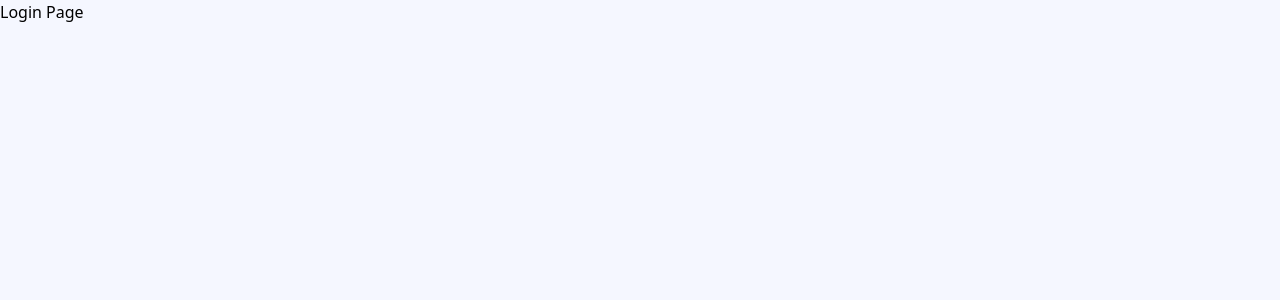
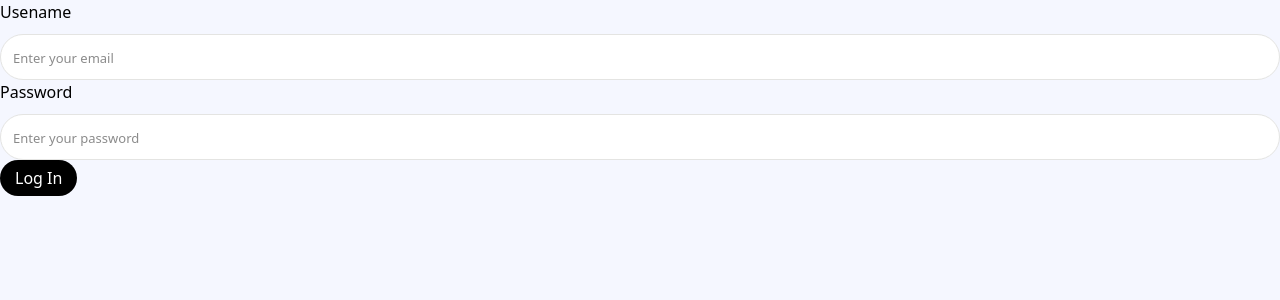
Before and after one commit to SajiburMunna/bc-pay, a Next.js app: page /log-in in a window 1280 px wide. Shown: the top 300 px of the page. Built offline with nearby package versions, Linux system fonts and the light colour scheme.

Commit message:
feat(login): added basic structure

```diff
--- a/package.json
+++ b/package.json
@@ -11,6 +11,7 @@
   "dependencies": {
     "class-variance-authority": "^0.7.1",
     "clsx": "^2.1.1",
+    "js-cookie": "^3.0.5",
     "next": "15.1.6",
     "react": "^19.0.0",
     "react-dom": "^19.0.0",
--- a/src/app/(auth)/log-in/page.tsx
+++ b/src/app/(auth)/log-in/page.tsx
@@ -1,7 +1,14 @@
-import React from "react";
+import { Metadata } from "next";
+
+import LoginForm from "@/features/Login/LoginForm";
+
+export const metadata: Metadata = {
+  title: "BCPay | Log In",
+  description: "Log in to your BCPay account",
+};
 
 function Page() {
-  return <div>Login Page</div>;
+  return <LoginForm />;
 }
 
 export default Page;
--- /dev/null
+++ b/src/components/Button.tsx
@@ -0,0 +1,74 @@
+"use client";
+
+import React, { PropsWithChildren } from "react";
+import { cva, VariantProps } from "class-variance-authority";
+
+import { cn } from "@/utilits";
+
+const buttonVariants = cva(
+  "rounded-[30px] font-semibold transition-all duration-200 ease-in-out py-[8.5px] px-[15px] h-9 flex gap-3 items-center justify-center select-none",
+  {
+    variants: {
+      type: {
+        primary:
+          "dark:bg-primary  bg-black dark:text-black text-white text-sm font-medium leading-[21px] dark:hover:bg-primary-dark hover:bg-[#404040] active:scale-95",
+        secondary:
+          "dark:bg-[#3B3B3B] bg-[#E5E5E4] dark:hover:bg-[#2E2E2E] hover:bg-[#D1D1D0] dark:text-white text-black text-sm font-medium leading-[21px] active:scale-95",
+        plaintext:
+          "px-4 py-2 text-sm font-medium leading-[21px] text-[rgba(255, 255, 255, 0.80)] hover:text-white hover:bg-black active:scale-95",
+        dark: "bg-white dark:bg-black text-black dark:text-primary-text border dark:border-[#313131] border-[#E4E4E2] hover:bg-gray-100 dark:hover:bg-gray-900 active:scale-95",
+        light:
+          "bg-[#E5E5E4] dark:bg-white text-black dark:text-black border border-[#313131] hover:bg-gray-200 dark:hover:bg-gray-300 active:scale-95",
+        outline:
+          "border dark:border-primary border-[#E5E5E4] dark:text-white text-black dark:hover:bg-primary hover:bg-[#E5E5E4] dark:hover:text-black active:scale-95 rounded-[16px]",
+        danger:
+          "bg-red-500 text-white dark:text-white dark:bg-red-500 hover:bg-red-600 active:scale-95 text-sm font-medium leading-[21px]",
+      },
+      size: {
+        small: "text-sm",
+        medium: "text-base",
+        large: "text-lg",
+      },
+    },
+    defaultVariants: {
+      type: "primary",
+      size: "medium",
+    },
+  }
+);
+interface ButtonProps extends VariantProps<typeof buttonVariants> {
+  className?: string;
+  actionType?: "submit" | "reset" | "button";
+  loading?: boolean;
+  disabled?: boolean;
+  onClick?: () => void;
+}
+
+const Button = ({
+  type,
+  size,
+  children,
+  onClick,
+  className,
+  actionType = "button",
+  loading = false,
+  disabled = false,
+}: PropsWithChildren<ButtonProps>) => {
+  return (
+    <button
+      onClick={onClick}
+      className={cn(buttonVariants({ type, size }), className, {
+        "cursor-default opacity-50": loading || disabled,
+      })}
+      type={actionType}
+      disabled={loading || disabled}
+    >
+      <div className="flex items-center">
+        {loading && <span className="loader mr-2"></span>}
+        <div className="flex items-center gap-3">{children}</div>
+      </div>
+    </button>
+  );
+};
+
+export default Button;
--- a/src/components/InputField.tsx
+++ b/src/components/InputField.tsx
@@ -0,0 +1,105 @@
+import { cva } from "class-variance-authority";
+import { forwardRef } from "react";
+
+import { cn } from "@/utilits";
+
+const inputClasses = cva(
+  "w-full dark:bg-[#000] dark:placeholder:text-[#ACB5BB] placeholder:text-[#00000075] placeholder:text-[13px] text-black dark:text-[#ACB5BB] text-sm border dark:border-[#313131] border-[#E4E4E2] pl-10 pr-3 py-2 transition duration-300 ease focus:outline-none focus:shadow-none h-[46px] bg-green",
+  {
+    variants: {
+      rounded: {
+        full: "rounded-full",
+        default: "rounded-md",
+      },
+    },
+    defaultVariants: {
+      rounded: "default",
+    },
+  }
+);
+
+type InputProps = {
+  type?: "text" | "password" | "email" | "number";
+  placeholder?: string;
+  label?: string;
+  leading?: React.ReactNode;
+  trailing?: React.ReactNode;
+  leadingBg?: string;
+  trailingBg?: string;
+  className?: string;
+  name?: string;
+  error?: string;
+} & React.InputHTMLAttributes<HTMLInputElement>;
+
+const InputField = forwardRef<HTMLInputElement, InputProps>(
+  (
+    {
+      placeholder = "Enter Your Text",
+      label,
+      leading,
+      trailing,
+      leadingBg,
+      trailingBg,
+      className,
+      type = "text",
+      name,
+      error,
+      ...props
+    },
+    ref
+  ) => {
+    return (
+      <div className="w-full">
+        {label && (
+          <label className="block text-base mb-[10px] text-black dark:text-white-rgba-90">
+            {label}
+          </label>
+        )}
+        <div className="relative flex items-center">
+          {leading && (
+            <div
+              className={cn(
+                "absolute left-0 top-0 h-full w-10 flex items-center justify-center",
+                leadingBg ? leadingBg : ""
+              )}
+            >
+              {leading}
+            </div>
+          )}
+
+          <input
+            ref={ref}
+            className={cn(
+              inputClasses({ rounded: "full" }),
+              leading ? "pl-10" : "pl-3",
+              trailing ? "pr-10" : "pr-3",
+              className
+            )}
+            placeholder={placeholder}
+            type={type}
+            name={name}
+            {...props}
+          />
+
+          {trailing && (
+            <div
+              className={cn(
+                "absolute right-0 top-0 h-full flex items-center justify-center px-5 rounded-r-[30px]",
+                trailingBg ? trailingBg : ""
+              )}
+            >
+              {trailing}
+            </div>
+          )}
+        </div>
+        {error ? (
+          <p className="text-red-500 text-xs mt-1 ml-4">{error}</p>
+        ) : null}
+      </div>
+    );
+  }
+);
+
+InputField.displayName = "InputField";
+
+export default InputField;
--- /dev/null
+++ b/src/features/Login/LoginForm.tsx
@@ -0,0 +1,42 @@
+"use client";
+
+import { ChangeEvent, FormEvent, useState } from "react";
+
+import Button from "@/components/Button";
+import InputField from "@/components/InputField";
+
+export default function LoginForm() {
+  const [formData, setFormData] = useState({
+    username: "",
+    password: "",
+  });
+
+  const handleChange = (evt: ChangeEvent<HTMLInputElement>) => {
+    const { name, value } = evt.target;
+    setFormData((prev) => ({ ...prev, [name]: value }));
+  };
+
+  const handleSubmit = (evt: FormEvent<HTMLFormElement>) => {
+    evt.preventDefault();
+    console.log("Submitted Data:", formData);
+  };
+
+  return (
+    <form onSubmit={handleSubmit}>
+      <InputField
+        label="Usename"
+        placeholder="Enter your email"
+        name="username"
+        onChange={handleChange}
+      />
+      <InputField
+        label="Password"
+        type="password"
+        placeholder="Enter your password"
+        name="password"
+        onChange={handleChange}
+      />
+      <Button>Log In</Button>
+    </form>
+  );
+}
--- /dev/null
+++ b/src/utilits/index.ts
@@ -0,0 +1,6 @@
+import { type ClassValue, clsx } from "clsx";
+import { twMerge } from "tailwind-merge";
+
+export function cn(...inputs: ClassValue[]) {
+  return twMerge(clsx(inputs));
+}
```
Also changed, not shown: 1 other file (tests, documents, lock files or other folders).
